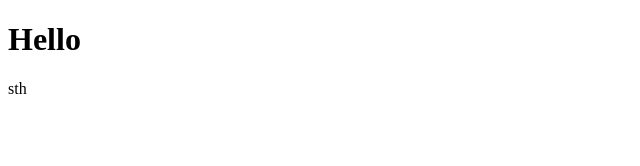
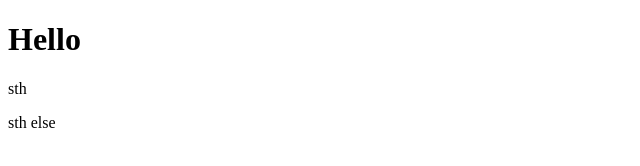
Before and after one commit to linhlamkha/project-1, a plain HTML site: page index.html in a window 1280 px wide. Shown: the full height of the page, 0-640 px from the left. Drawn offline with Linux system fonts and the light colour scheme.

Commit message:
submit 2

```diff
--- a/index.html
+++ b/index.html
@@ -8,5 +8,6 @@
 <body>
     <h1>Hello</h1>
     <p>sth</p>
+    <p>sth else</p>
 </body>
 </html>
```
